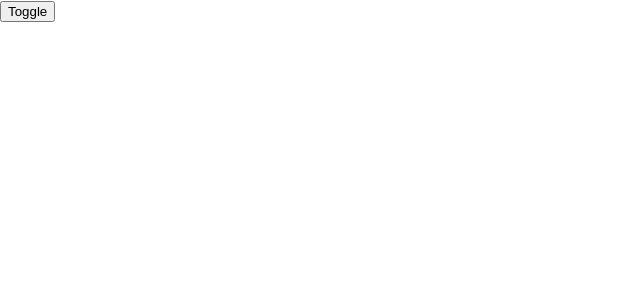
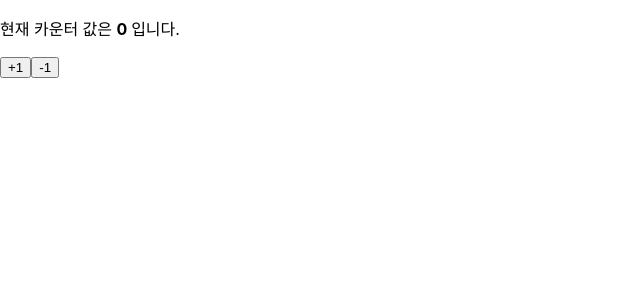
Before and after one commit to hyennin/react-practice1-2, a React (Create React App) app: page / in a window 1280 px wide. Shown: the top 300 px of the page, without its empty margins (0-640 px from the left). Built offline with nearby package versions, Linux system fonts and the light colour scheme.

Commit message:
useReducer 실습

```diff
--- a/src/App.js
+++ b/src/App.js
@@ -4,15 +4,8 @@
 import Timer from "./Timer";
 
 const App = () => {
-  const [showTimer, setShowTimer] = useState(false);
-
   return (
-    <div>
-      {showTimer && <Timer/>}
-      <button onClick={() => setShowTimer(!showTimer)}>
-        Toggle
-      </button>
-    </div>
+    <Counter/>
   );
 };
 
--- a/src/Counter.js
+++ b/src/Counter.js
@@ -1,13 +1,26 @@
-import { useState } from "react";
+import { useReducer } from "react";
+
+function reducer(state, action) {
+    switch(action.type) {
+        case 'INCREMENT' :
+            return {value:state.value + 1};
+        case 'DECREMENT' :
+            return {value:state.value - 1};
+        default:
+            return state;
+    }
+}
+
 const Counter = () => {
-const [value, setValue] = useState(0);
-return (
-<div>
-<p>
-현재 카운터 값은 <b> {value} </b> 입니다.
-</p>
-<button onClick={() => setValue(value + 1)}>+1</button>
-<button onClick={() => setValue(value - 1)}>-1</button>
-</div>
-); };
+    const [state, dispatch] = useReducer(reducer, {value:0});
+    return (
+        <div>
+        <p>
+        현재 카운터 값은 <b> {state.value} </b> 입니다.
+        </p>
+        <button onClick={() => dispatch({type:'INCREMENT'})}>+1</button>
+        <button onClick={() => dispatch({type:'DECREMENT'})}>-1</button>
+        </div>
+    );
+};
 export default Counter;
```
